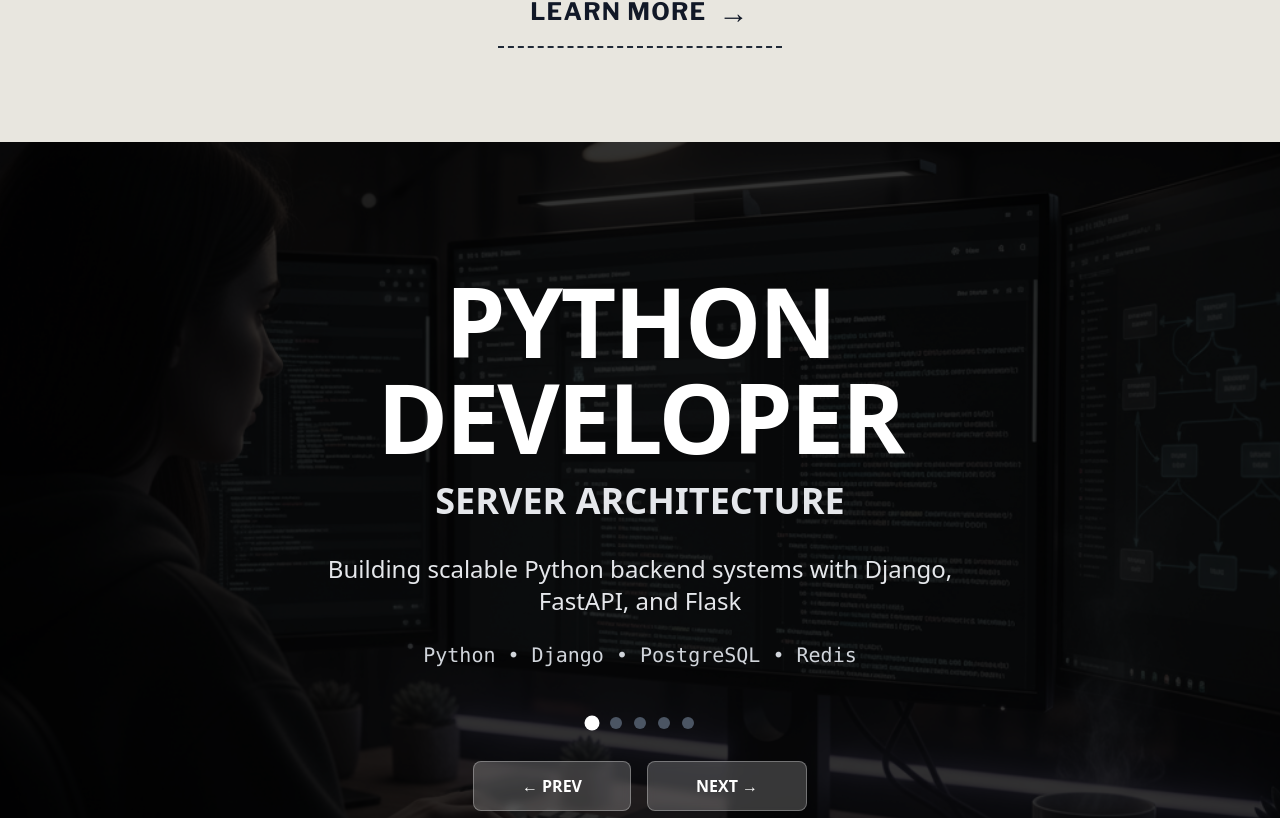
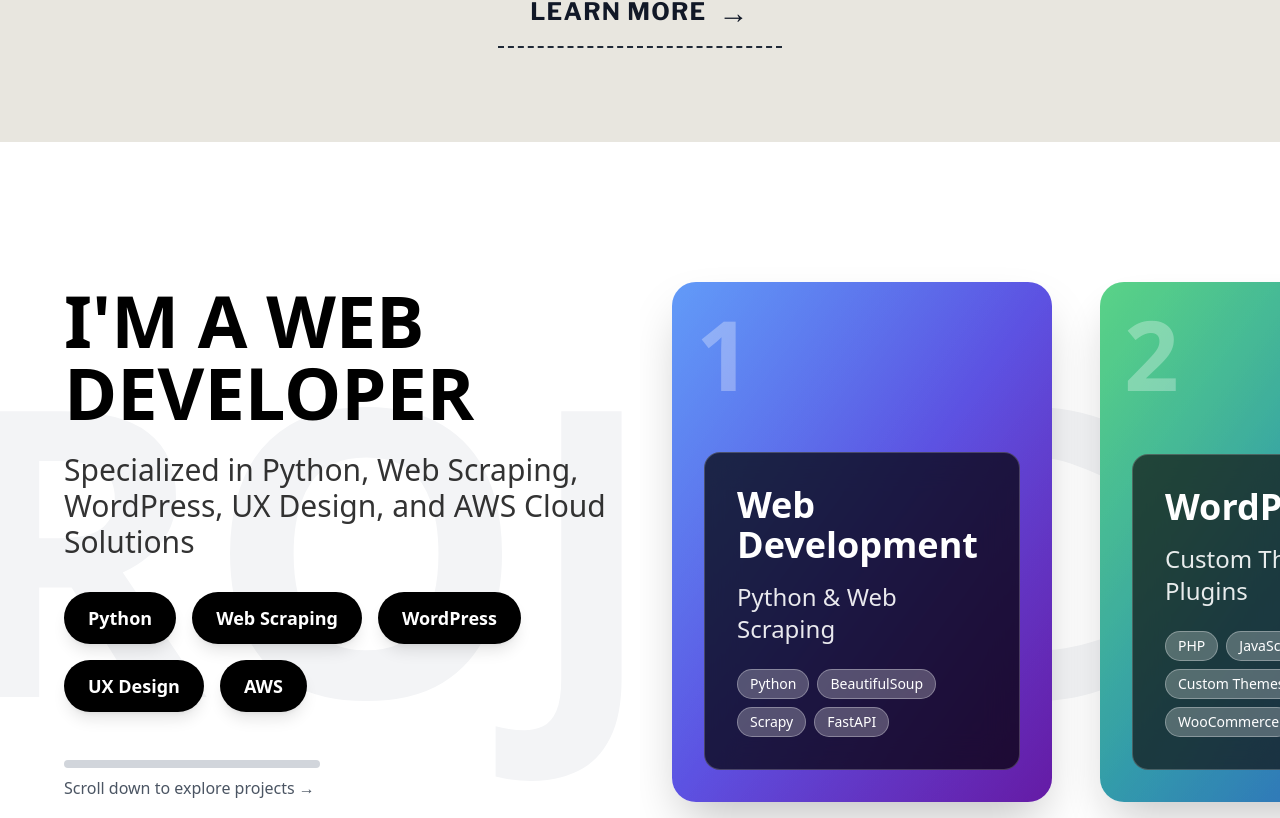
Before and after one commit to WhenYogesh/portfolio, a React app in the folder frontend/: page / in a window 1280 px wide. Shown: the part 1509-2327 px from the top of the page. Built offline with nearby package versions, Linux system fonts and the light colour scheme; the HTML template or start-up script is replaced by a standard one.

Commit message:
updated projects

```diff
--- a/frontend/src/App.tsx
+++ b/frontend/src/App.tsx
@@ -2,6 +2,7 @@
 import Header from './components/header';
 import Hero from './components/hero';
 import AboutHeroSection from './components/aboutme';
+import AutoHorizontalScrollPortfolio from './components/projects';
 import VeggieTDesigner from './components/veggiedesigner';
 import './index.css';
 
@@ -13,6 +14,7 @@
       <Header />
       <Hero />
       <AboutHeroSection />
+      <AutoHorizontalScrollPortfolio />
       <VeggieTDesigner />
     </div>
   );
--- /dev/null
+++ b/frontend/src/components/projects.tsx
@@ -0,0 +1,195 @@
+import React, { useRef, useEffect, useState } from 'react';
+
+const AutoHorizontalScrollPortfolio = () => {
+  const containerRef = useRef<HTMLDivElement>(null);
+  const horizontalContentRef = useRef<HTMLDivElement>(null);
+  const [scrollProgress, setScrollProgress] = useState(0);
+
+  useEffect(() => {
+    const handleScroll = () => {
+      if (!containerRef.current || !horizontalContentRef.current) return;
+
+      const container = containerRef.current;
+      const horizontalContent = horizontalContentRef.current;
+
+      const containerTop = container.offsetTop;
+      const containerHeight = container.offsetHeight;
+      const scrollY = window.scrollY;
+      const viewportHeight = window.innerHeight;
+
+      // Calculate how far we've scrolled through this section (0 to 1)
+      const start = containerTop - viewportHeight * 0.5;
+      const end = containerTop + containerHeight - viewportHeight * 0.5;
+      const progress = Math.max(0, Math.min(1, (scrollY - start) / (end - start)));
+
+      setScrollProgress(progress);
+
+      // Calculate horizontal translation with bounce effect
+      const totalHorizontalScroll = horizontalContent.scrollWidth - horizontalContent.clientWidth;
+
+      // Enhanced easing with bounce
+      let easedProgress = progress;
+      if (progress < 0.1) {
+        // Bounce in at start
+        easedProgress = progress * (2 - progress * 10) * 0.5;
+      } else if (progress > 0.9) {
+        // Bounce out at end
+        easedProgress = 1 - (1 - progress) * (2 - (1 - progress) * 10) * 0.5;
+      }
+
+      const translateX = -easedProgress * totalHorizontalScroll;
+      horizontalContent.style.transform = `translateX(${translateX}px)`;
+    };
+
+    window.addEventListener('scroll', handleScroll);
+    handleScroll();
+    return () => window.removeEventListener('scroll', handleScroll);
+  }, []);
+
+  const projects = [
+    {
+      id: 1,
+      title: "Web Development",
+      description: "Python & Web Scraping",
+      bgColor: "bg-gradient-to-br from-blue-500 to-purple-700",
+      tech: ["Python", "BeautifulSoup", "Scrapy", "FastAPI"]
+    },
+    {
+      id: 2,
+      title: "WordPress",
+      description: "Custom Themes & Plugins",
+      bgColor: "bg-gradient-to-br from-green-500 to-blue-600",
+      tech: ["PHP", "JavaScript", "Custom Themes", "WooCommerce"]
+    },
+    {
+      id: 3,
+      title: "UX Design",
+      description: "User Experience & Research",
+      bgColor: "bg-gradient-to-br from-orange-500 to-pink-700",
+      tech: ["Figma", "User Research", "Prototyping", "Testing"]
+    },
+    {
+      id: 4,
+      title: "AWS Cloud",
+      description: "Infrastructure & Deployment",
+      bgColor: "bg-gradient-to-br from-yellow-500 to-red-600",
+      tech: ["EC2", "S3", "Lambda", "RDS"]
+    },
+    {
+      id: 5,
+      title: "Digital Design",
+      description: "Motion & Web Experience",
+      bgColor: "bg-gradient-to-br from-purple-500 to-indigo-700",
+      tech: ["After Effects", "WebGL", "GSAP", "Three.js"]
+    }
+  ];
+
+  return (
+    <section
+      ref={containerRef}
+      className="relative h-screen w-full bg-white overflow-hidden"
+    >
+      {/* Background Text */}
+      <div className="absolute inset-0 flex items-center justify-center pointer-events-none z-0">
+        <h2 className="text-[120px] md:text-[180px] lg:text-[300px] xl:text-[400px] font-black text-gray-100 select-none leading-none">
+          PROJECTS
+        </h2>
+      </div>
+
+      {/* Fixed Left Content */}
+      <div className="relative z-20 flex-1 max-w-2xl pl-8 lg:pl-16 h-full flex items-center">
+        <div className="text-black">
+          <h1 className="text-4xl md:text-5xl lg:text-7xl font-black mb-4 md:mb-6 leading-tight">
+            I'M A WEB DEVELOPER
+          </h1>
+          <p className="text-xl md:text-2xl lg:text-3xl opacity-80 mb-6 md:mb-8 leading-relaxed">
+            Specialized in Python, Web Scraping, WordPress, UX Design, and AWS Cloud Solutions
+          </p>
+
+          {/* Tech Stack Indicators */}
+          <div className="flex flex-wrap gap-3 md:gap-4">
+            {["Python", "Web Scraping", "WordPress", "UX Design", "AWS"].map((tech) => (
+              <span
+                key={tech}
+                className="bg-black text-white px-4 py-2 md:px-6 md:py-3 rounded-full text-sm md:text-lg font-bold shadow-lg"
+              >
+                {tech}
+              </span>
+            ))}
+          </div>
+
+          {/* Scroll Progress Indicator */}
+          <div className="mt-8 md:mt-12">
+            <div className="w-48 md:w-64 h-2 bg-gray-300 rounded-full overflow-hidden">
+              <div
+                className="h-full bg-black rounded-full transition-all duration-100"
+                style={{ width: `${scrollProgress * 100}%` }}
+              />
+            </div>
+            <p className="text-sm md:text-base text-gray-600 mt-2">
+              Scroll down to explore projects →
+            </p>
+          </div>
+        </div>
+      </div>
+
+      {/* Horizontal Scroll Content - Right Side */}
+      <div className="absolute right-0 top-0 h-full w-2/3 lg:w-1/2 overflow-hidden">
+        <div
+          ref={horizontalContentRef}
+          className="h-full flex items-center space-x-6 md:space-x-8 lg:space-x-12 pl-8 pr-8 transition-transform duration-100 ease-out will-change-transform"
+        >
+          {projects.map((project, index) => (
+            <div
+              key={project.id}
+              className="flex-shrink-0 w-[280px] h-[380px] md:w-[320px] md:h-[450px] lg:w-[380px] lg:h-[520px] rounded-3xl shadow-2xl transform hover:scale-105 transition-transform duration-500"
+              style={{
+                opacity: 0.8 + (Math.cos((scrollProgress - index * 0.2) * Math.PI * 2) + 1) * 0.1
+              }}
+            >
+              <div className={`w-full h-full ${project.bgColor} rounded-3xl flex flex-col justify-between p-6 md:p-8 text-white relative overflow-hidden group`}>
+
+                {/* Animated Background Pattern */}
+                <div className="absolute inset-0 opacity-20">
+                  <div className="w-full h-full bg-gradient-to-br from-white via-transparent to-black animate-pulse"></div>
+                </div>
+
+                {/* Project Number */}
+                <div className="absolute top-6 left-6 text-white text-6xl md:text-8xl font-black opacity-30">
+                  {index + 1}
+                </div>
+
+                {/* Content */}
+                <div className="flex-1"></div>
+
+                <div className="bg-black bg-opacity-70 backdrop-blur-lg rounded-2xl p-6 md:p-8 transform group-hover:translate-y-[-10px] transition-transform duration-500 border border-white border-opacity-20">
+                  <h3 className="text-2xl md:text-3xl lg:text-4xl font-black mb-3 md:mb-4 leading-tight">
+                    {project.title}
+                  </h3>
+                  <p className="text-lg md:text-xl lg:text-2xl opacity-90 mb-4 md:mb-6 leading-relaxed">
+                    {project.description}
+                  </p>
+                  <div className="flex flex-wrap gap-2">
+                    {project.tech.map((tech, techIndex) => (
+                      <span
+                        key={techIndex}
+                        className="text-xs md:text-sm bg-white bg-opacity-25 px-3 py-1 rounded-full border border-white border-opacity-30"
+                      >
+                        {tech}
+                      </span>
+                    ))}
+                  </div>
+                </div>
+              </div>
+            </div>
+          ))}
+
+          {/* Extra space at the end for better scroll completion */}
+          <div className="flex-shrink-0 w-8 md:w-16"></div>
+        </div>
+      </div>
+    </section>
+  );
+};
+
+export default AutoHorizontalScrollPortfolio;
```
